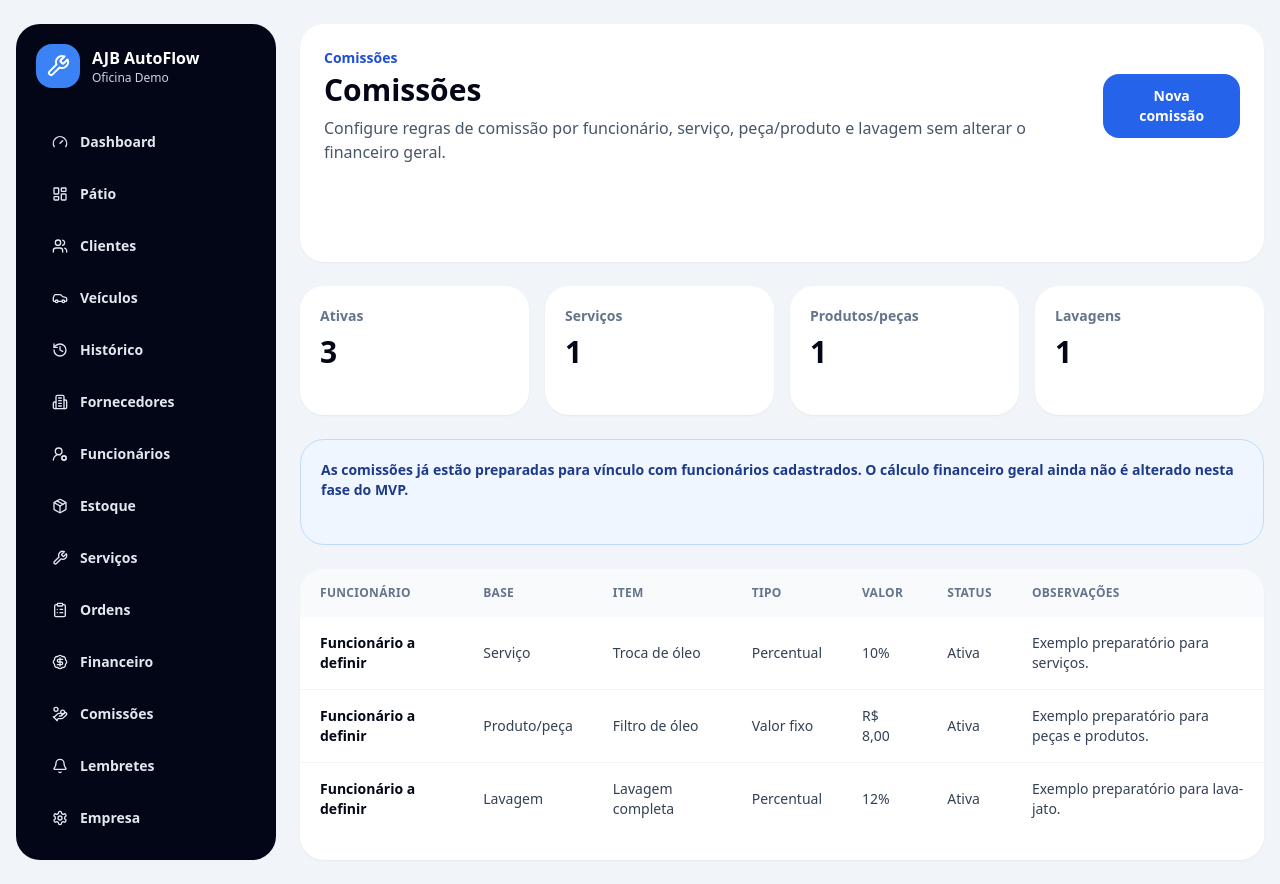
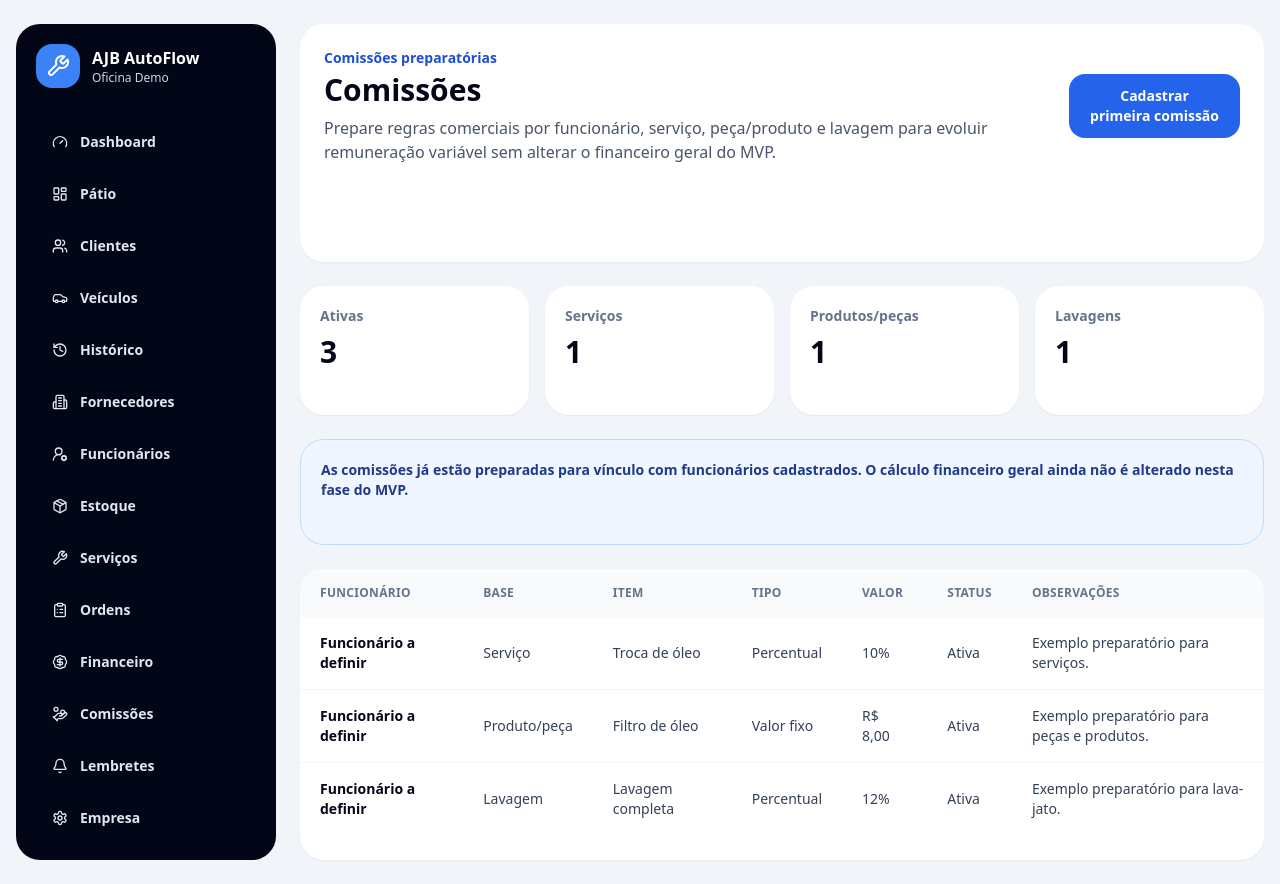
Before and after one commit to anjobrito/ajb-autoflow, a Next.js app: page /comissoes in a window 1280 px wide. Built offline with nearby package versions, Linux system fonts and the light colour scheme.

Commit message:
Melhora textos comerciais de comissoes

```diff
--- a/app/comissoes/page.tsx
+++ b/app/comissoes/page.tsx
@@ -6,10 +6,10 @@ export default function ComissoesPage() {
   return (
     <AppShell>
       <PageHeader
-        eyebrow="Comissões"
+        eyebrow="Comissões preparatórias"
         title="Comissões"
-        description="Configure regras de comissão por funcionário, serviço, peça/produto e lavagem sem alterar o financeiro geral."
-        actionLabel="Nova comissão"
+        description="Prepare regras comerciais por funcionário, serviço, peça/produto e lavagem para evoluir remuneração variável sem alterar o financeiro geral do MVP."
+        actionLabel="Cadastrar primeira comissão"
         actionHref="/comissoes/nova"
       />
       <CommissionsClient />
```
